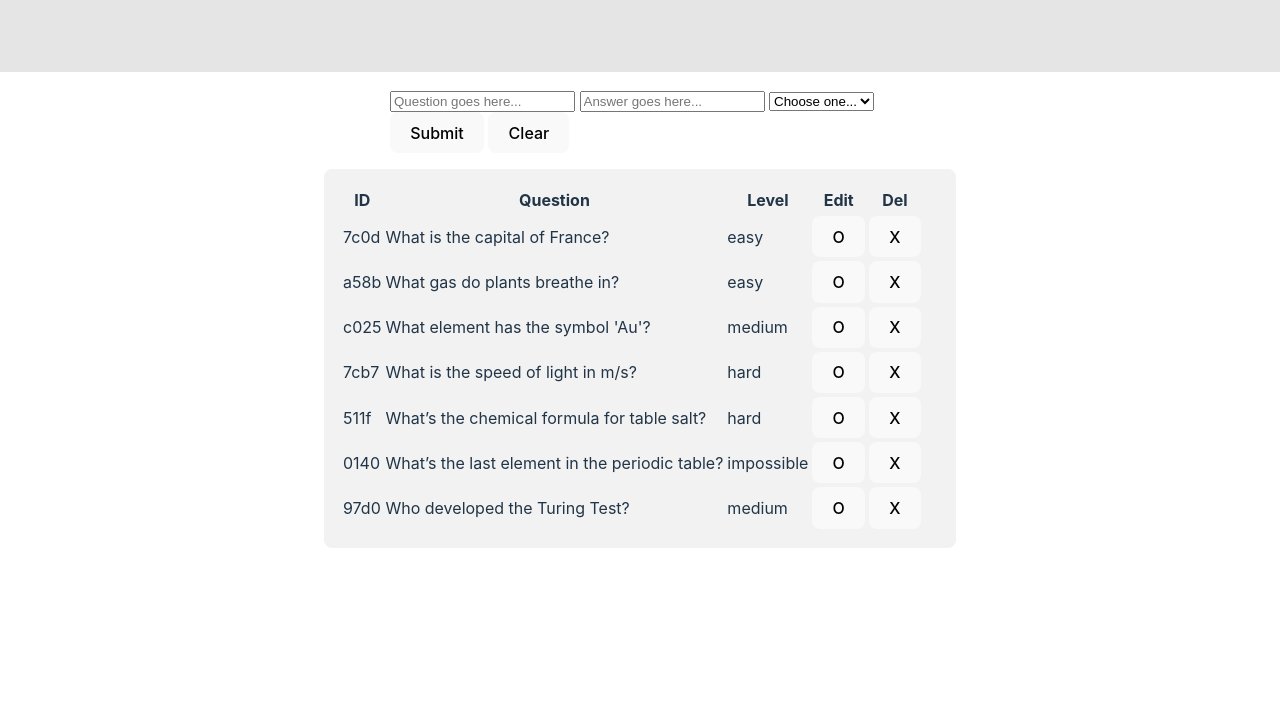
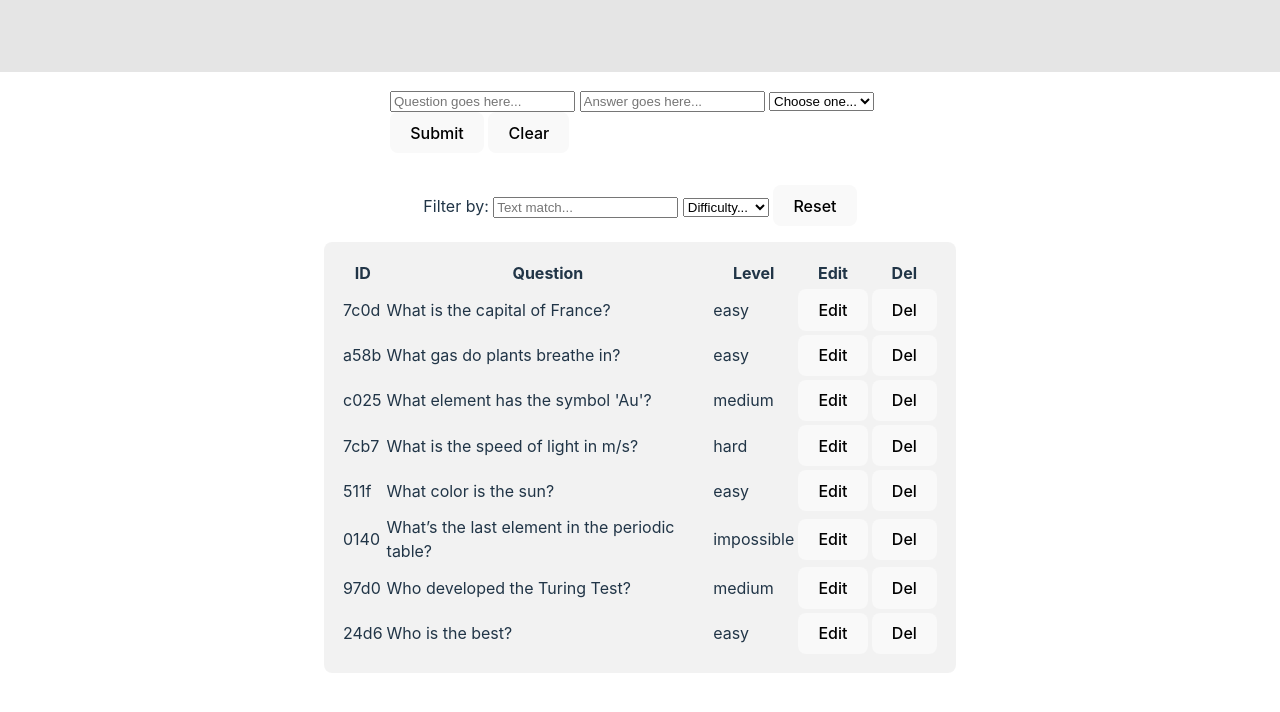
Before and after one commit to josdic1/js-trivia, a website built with Vite: page index.html in a window 1280 px wide. Built offline with nearby package versions, Linux system fonts and the light colour scheme; data requests are answered from the project's data file.

Commit message:
created alerts for editMode notifications. All event listeners working.Filter html built, adding logic now

```diff
--- a/db.json
+++ b/db.json
@@ -25,9 +25,9 @@
       "id": "7cb7"
     },
     {
-      "question": "What’s the chemical formula for table salt?",
-      "answer": "NaCl",
-      "difficulty": "hard",
+      "question": "What color is the sun?",
+      "answer": "Reddish",
+      "difficulty": "easy",
       "id": "511f"
     },
     {
@@ -41,6 +41,12 @@
       "answer": "Alan Turing",
       "difficulty": "medium",
       "id": "97d0"
+    },
+    {
+      "id": "24d6",
+      "question": "Who is the best?",
+      "answer": "Josh",
+      "difficulty": "easy"
     }
   ]
 }
--- a/index.html
+++ b/index.html
@@ -13,6 +13,7 @@
 
   <section id="message"></section>
   <form id="form"></form>
+  <section id="filter"></section>
   <section id="list"></section>
 
   <script type="module" src="/src/index.js"></script>
--- a/src/index.js
+++ b/src/index.js
@@ -10,8 +10,9 @@ const init = () => {
   }
 
   const message = document.getElementById("message");
+  const form = document.getElementById("form");
+  const filter = document.getElementById("filter");
   const list = document.getElementById("list");
-  const form = document.getElementById("form");
 
   fetchQs();
 
@@ -22,10 +23,10 @@ const init = () => {
         <td class='td-hover' id="${q.id}">${q.question}</td>
           <td>${q.difficulty}</td>
              <td>
-          <button type="button" name="edit" id="${q.id}"> O </button>
+          <button type="button" name="edit" id="${q.id}"> Edit </button>
         </td>
         <td>
-          <button type="button" name="del" id="${q.id}"> X </button>
+          <button type="button" name="del" id="${q.id}"> Del </button>
         </td>
       </tr>
     `).join("");
@@ -61,6 +62,50 @@ const init = () => {
 
   })
 
+  function renderFilter() {
+    const filterHtml =
+      `<p>
+        <label>Filter by: </label>
+        <input type='text' id="textFilter" name='textFilter'  class="filter-input" placeholder='Text match...'>
+            <select id='selectFilter' name='selectFilter' class="filter-input" >
+            <option value = 'all' selected disabled>Difficulty...</option>
+             <option value = 'easy'>Easy</option>
+             <option value = 'medium'>Medium</option>
+             <option value = 'hard'>Hard</option>
+             <option value = 'impossible'>Impossible</option>
+           </select>
+           <button type='button' id='clearFilter'> Reset </button>
+        </p>`
+
+
+    filter.innerHTML = filterHtml
+
+    document.getElementById('textFilter').addEventListener('input', updateFilter)
+
+    document.getElementById('selectFilter').addEventListener('change', updateFilter)
+
+    document.getElementById('clearFilter').addEventListener('click', clearFilter)
+
+  }
+
+  let filterValue = {
+    textFilter: '',
+    selectFilter: 'all'
+  }
+
+  function updateFilter(e) {
+    const { id, value } = e.target
+    filterValue = {
+      ...filterValue,
+      [id]: value
+    }
+  }
+
+  function clearFilter() {
+    document.getElementById('textFilter').value = ''
+    document.getElementById('selectFilter').value = 'all'
+  }
+
 
   function renderForm() {
     const formHtml = `
@@ -95,6 +140,8 @@ const init = () => {
     } else {
       if (e.target.name === 'edit') {
         inEditMode = true
+        document.getElementById('message')
+        message.textContent = "⚠️ Edit Mode"
         const qId = e.target.id;
         const obj = questions.find(q => q.id === qId)
         selectedQuestion = obj
@@ -130,6 +177,7 @@ const init = () => {
       await updateQs(updatedQuestion);
       selectedQuestion = updatedQuestion
     }
+    clearForm()
   }
 
 
@@ -139,6 +187,7 @@ const init = () => {
     document.getElementById("answer").value = ''
     document.getElementById("difficulty").value = ''
     document.getElementById("message").textContent = ''
+    inEditMode = false
   }
 
 
@@ -152,6 +201,7 @@ const init = () => {
       questions = data
       renderList();
       renderForm();
+      renderFilter();
     } catch (error) {
       console.error(error);
     }
```
